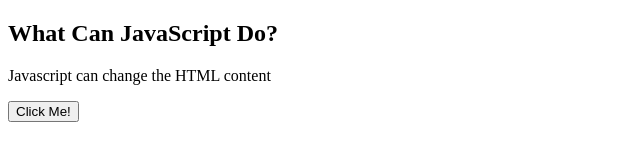
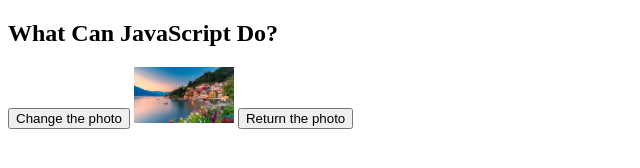
Before and after one commit to Christiannaira/javascript02, a plain HTML site: page index.html in a window 1280 px wide. Shown: the whole page, without its empty margins (0-640 px from the left). Drawn offline with Linux system fonts and the light colour scheme.

Commit message:
feat: changing the photo using javaScript

```diff
--- a/index.html
+++ b/index.html
@@ -9,11 +9,12 @@
 
     <h2>What Can JavaScript Do?</h2>
 
-    <p id="demo">Javascript can change the HTML content</p>
+    <button onclick="document.getElementById('myImage').src = 'tree.png'">Change the photo</button>
 
-    <button type="button" onclick="document.getElementById('demo').innerHTML = 'Hello Javascript!'">Click Me!</button>
+    <img src="lake-como.webp" alt="lake photo" id="myImage" style="width: 100px;">
 
-    <script src="script.js"></script>
+    <button onclick="document.getElementById('myImage').src = 'lake-como.webp'">Return the photo</button>
+
 
 </body>
 </html>
```
Also changed, not shown: lake-como.webp (added), tree.png (added).
